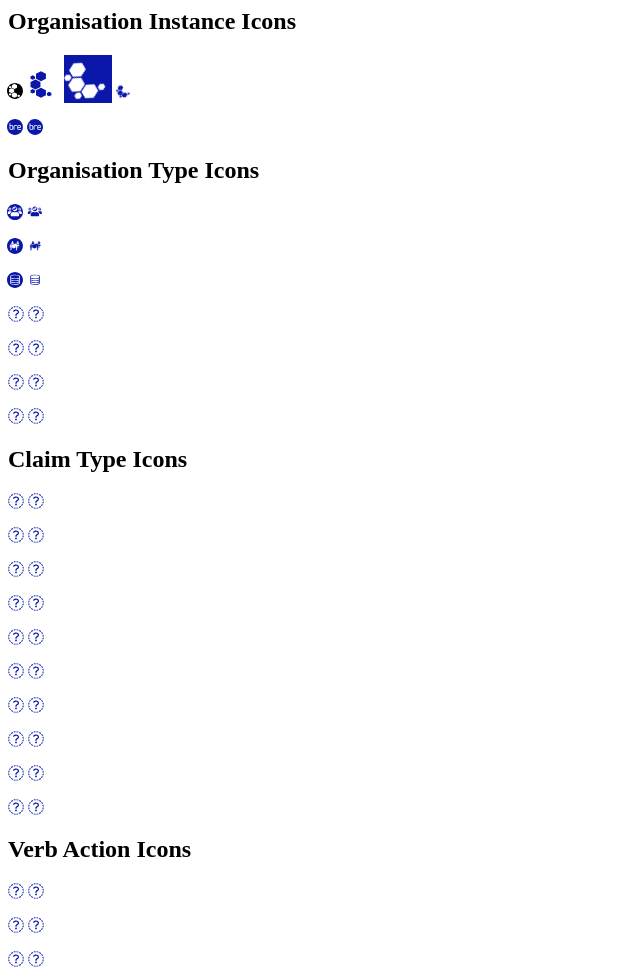
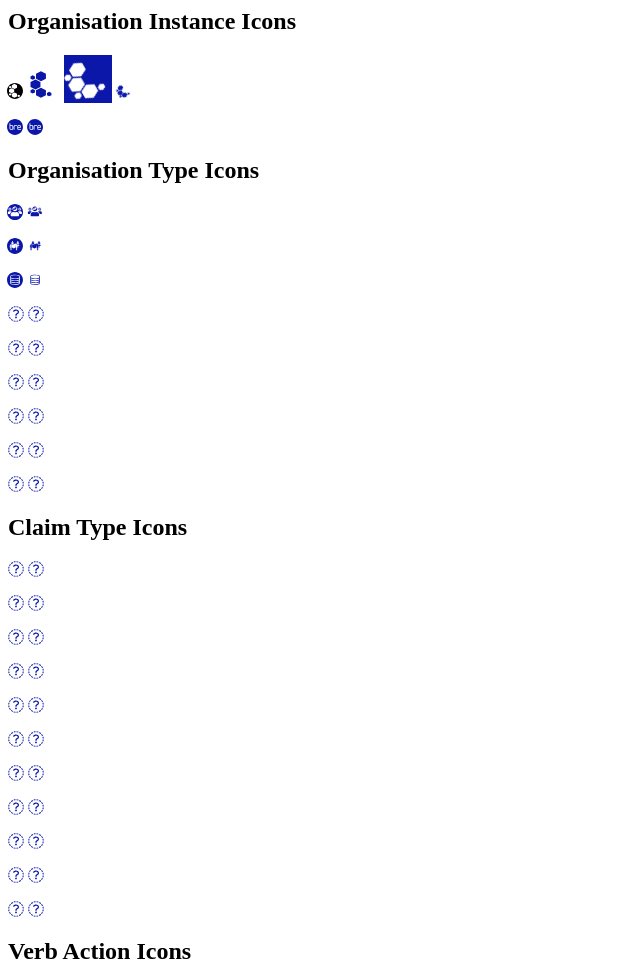
Before and after one commit to JulesBuh/font-awesome, a plain HTML site: page index.html in a window 1280 px wide. Shown: the top 970 px of the page, without its empty margins (0-640 px from the left). Drawn offline with Linux system fonts and the light colour scheme.

Commit message:
Update index.html

```diff
--- a/index.html
+++ b/index.html
@@ -55,6 +55,14 @@
 			<i class="far fa-SB"  style="color:#0A17A9;"></i> <!-- Standards Body -->
 			<i class="fas fa-SB" style="color:#0A17A9;" ></i> <!-- Standards Body -->
 		</p>
+		<p>
+			<i class="far fa-unRelatedPplGroup"  style="color:#0A17A9;"></i> <!-- Interested Third Party -->
+			<i class="fas fa-unRelatedPplGroup" style="color:#0A17A9;" ></i>  <!-- Interested Third Party -->
+		</p>
+		<p>
+			<i class="far fa-unRelatedOrgGroup"  style="color:#0A17A9;"></i> <!-- Interested Third Party -->
+			<i class="fas fa-unRelatedOrgGroup" style="color:#0A17A9;" ></i>  <!-- Interested Third Party -->
+		</p>
 	</section>
 		<section>
 		<h1> Claim Type Icons </h1>
@@ -97,6 +105,10 @@
 		<p>
 			<i class="far fa-PplGrpMember"  style="color:#0A17A9;"></i>
 			<i class="fas fa-PplGrpMember" style="color:#0A17A9;" ></i>
+		</p>
+		<p>
+			<i class="far fa-unConnectedMember"  style="color:#0A17A9;"></i> <!-- Interested Third Party -->
+			<i class="fas fa-unConnectedMember" style="color:#0A17A9;" ></i>  <!-- Interested Third Party -->
 		</p>
 
 		</section>
```
